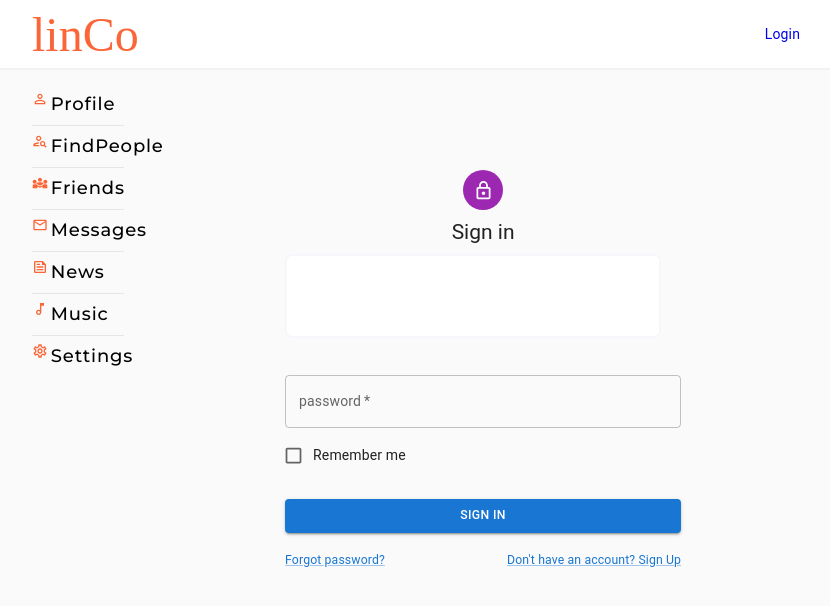
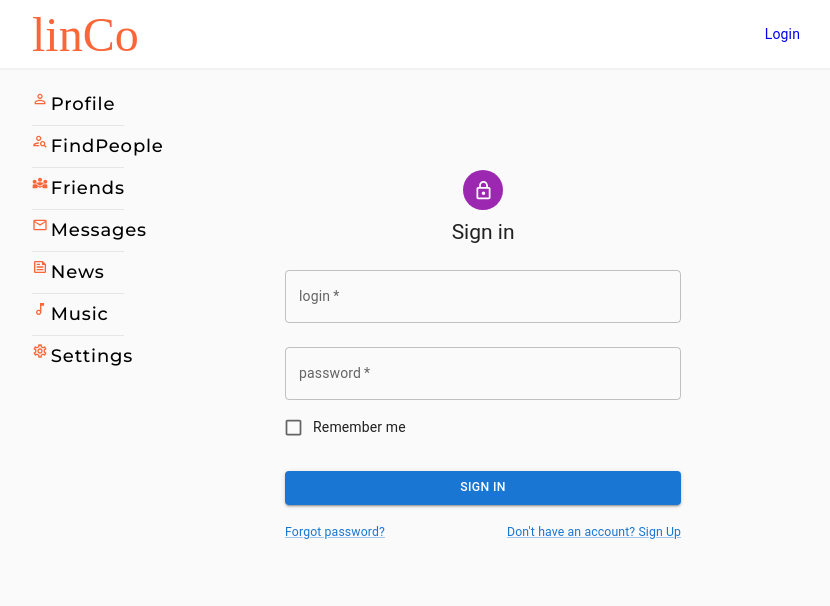
Before and after one commit to Katherina17/linCo, a React (Create React App) app: page /login in a window 1280 px wide. Shown: the top 606 px of the page, without its empty margins (224-1054 px from the left). Built offline with nearby package versions, Linux system fonts and the light colour scheme; no server answers.

Commit message:
feat: add type for textAreaForm and for MUField, also fix authorization

```diff
--- a/src/components/Authorization/Authorization.tsx
+++ b/src/components/Authorization/Authorization.tsx
@@ -3,7 +3,7 @@ import {FormDataType, LoginForm, LoginFormContainer} from "./LoginForm";
 export const Authorization = () => {
 
     const onSubmit = (data: FormDataType) => {
-
+        console.log(data)
     }
 
     return <>
--- a/src/components/Authorization/LoginForm.tsx
+++ b/src/components/Authorization/LoginForm.tsx
@@ -11,7 +11,7 @@ import Box from '@mui/material/Box';
 import LockOutlinedIcon from '@mui/icons-material/LockOutlined';
 import Typography from '@mui/material/Typography';
 import Container from '@mui/material/Container';
-import { createTheme, ThemeProvider } from '@mui/material/styles';
+import {createTheme, ThemeProvider} from '@mui/material/styles';
 import {Field, InjectedFormProps, reduxForm} from "redux-form";
 import {email, required} from "../../utils/validators/validators";
 import {MUField} from "./MUField";
@@ -35,7 +35,7 @@ export const LoginForm = (props: InjectedFormProps<FormDataType>) => {
     return (
         <ThemeProvider theme={theme}>
             <Container component="main" maxWidth="xs">
-                <CssBaseline />
+                <CssBaseline/>
                 <Box
                     sx={{
                         marginTop: 8,
@@ -44,17 +44,19 @@ export const LoginForm = (props: InjectedFormProps<FormDataType>) => {
                         alignItems: 'center',
                     }}
                 >
-                    <Avatar sx={{ m: 1, bgcolor: 'secondary.main' }}>
-                        <LockOutlinedIcon />
+                    <Avatar sx={{m: 1, bgcolor: 'secondary.main'}}>
+                        <LockOutlinedIcon/>
                     </Avatar>
                     <Typography component="h1" variant="h5">
                         Sign in
                     </Typography>
-                    <Box component="form" onSubmit={props.handleSubmit} noValidate sx={{ mt: 1 }}>
-                        <Field name={'login'} component={TextArea} validate={[required,  email]}/>
-                        <Field name='password' component={MUField} validate={[required]} />
-                        <Field name='rememberMe' component={() =>  <FormControlLabel
-                            control={<Checkbox value="remember" color="primary" />}
+                    <Box component="form" onSubmit={props.handleSubmit} noValidate sx={{mt: 1}}>
+                        <Field name='login' type={'email'} label={'login'} component={MUField}
+                               validate={[required, email]}/>
+                        <Field name='password' type={'password'} label={'password'} component={MUField}
+                               validate={[required]}/>
+                        <Field name='rememberMe' component={() => <FormControlLabel
+                            control={<Checkbox value="remember" color="primary"/>}
                             label="Remember me"
                         />}/>
 
@@ -62,7 +64,7 @@ export const LoginForm = (props: InjectedFormProps<FormDataType>) => {
                             type="submit"
                             fullWidth
                             variant="contained"
-                            sx={{ mt: 3, mb: 2 }}
+                            sx={{mt: 3, mb: 2}}
                         >
                             Sign In
                         </Button>
--- a/src/components/Authorization/MUField.tsx
+++ b/src/components/Authorization/MUField.tsx
@@ -1,20 +1,18 @@
 import TextField from "@mui/material/TextField";
 import * as React from "react";
+import {WrappedFieldProps} from "redux-form/lib/Field";
 
-export const MUField = (props: any) => {
-    let { input, label, type, meta: { touched, error, warning } } = props;
-    console.log(touched && error)
-    let hasError = touched && error ? true : false
+export const MUField = (props: WrappedFieldProps) => {
+    let { meta: { touched, error } } = props;
+    let hasError = touched && !!error
     return (
        <TextField
             margin="normal"
             required
             fullWidth
-            name={input.name}
-            label={input.name}
-            type={input.name}
-            id={input.name}
             error={hasError}
+            inputProps={props.input}
+            {...props}
           />
     )
 }
--- a/src/components/Profile/MyPosts/MyPosts.tsx
+++ b/src/components/Profile/MyPosts/MyPosts.tsx
@@ -3,7 +3,6 @@ import Post from "./Post/Post";
 import s from './MyPosts.module.css';
 import {MyPostPropsType} from "./MyPostsContainer";
 import {PostFormContainer, PostFormDataType} from "./PostForm";
-import {reset} from "redux-form";
 
 const MyPosts = (props: MyPostPropsType) => {
     const onSubmitHandler = (data: PostFormDataType) => {
@@ -14,9 +13,6 @@ const MyPosts = (props: MyPostPropsType) => {
         <div className={s.post}>
             <h2 className={s.h2}>My posts</h2>
             <div className={s.textareaAndButton}>
-               {/* <TextArea callBack={(text) => onChangeUpdatePostText(text)} placeholder={placeholder} value={props.newPostText} className={s.textareaPost}/>
-                <Button name={'Add Post'} callBack={addPostOnClickHandler}/>*/}
-
                 <PostFormContainer onSubmit={onSubmitHandler}/>
             </div>
             {props.posts?.map(i => {
--- a/src/components/TextArea/TextArea.tsx
+++ b/src/components/TextArea/TextArea.tsx
@@ -1,24 +1,10 @@
 import s from './TextArea.module.css';
-import React, {ChangeEvent, Component} from "react";
-import {BaseFieldProps, GenericFieldHTMLAttributes, WrappedFieldProps} from "redux-form/lib/Field";
+import React from "react";
+import { WrappedFieldProps} from "redux-form/lib/Field";
 
 
-/*type TextAreaPropsType = {
-    callBack?: (newPostText: string) => void;
-    className?: string;
-    placeholder?: string;
-    value?: string
-}*/
-
-export const TextArea: React.FC = (props: any) => {
-    let { input, label, type, meta: { touched, error, warning } } = props;
-/*    let textAreaValue =  React.createRef<HTMLTextAreaElement>();*/
-/*    const onChangeTextAreaHandler = (e: ChangeEvent<HTMLTextAreaElement>) => {
-        if(props.callBack){
-            props.callBack(textAreaValue.current!.value);
-        }
-    }*/
-  /*  let finalClassName = props.className ? `${props.className}`: `${s.textArea}`;*/
+export const TextArea = (props: WrappedFieldProps & {placeholder: string}) => {
+    let { input, meta: { touched, error, warning }} = props;
     let hasError = touched && error
     let hasWarning = touched && warning
 
@@ -27,18 +13,10 @@ export const TextArea: React.FC = (props: any) => {
 
     return(
        <>
-
         <div className={s.textAreaAndLabel}>
-           <textarea className={finalClassName} {...input} placeholder={label}/>
+           <textarea className={finalClassName} {...input} placeholder={props.placeholder} />
             {hasError && <span className={s.error}>{error}</span> || hasWarning  && <span>{warning}</span>}
         </div>
        </>
     )
 }
-/*
-
-onChange={onChangeTextAreaHandler}
-ref={textAreaValue}
-className={finalClassName}
-placeholder={props.placeholder}
-value={props.value}*/
```
